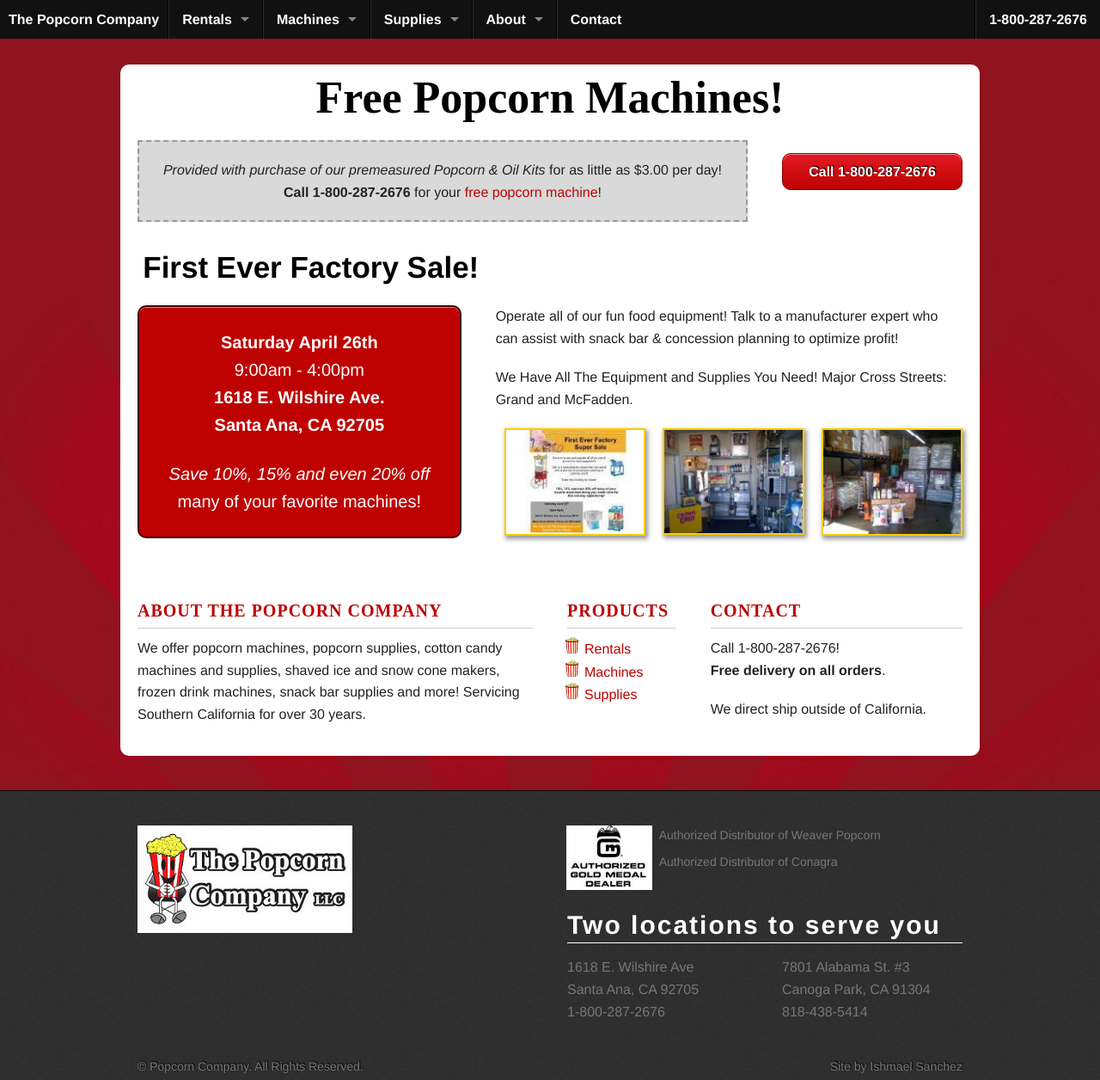
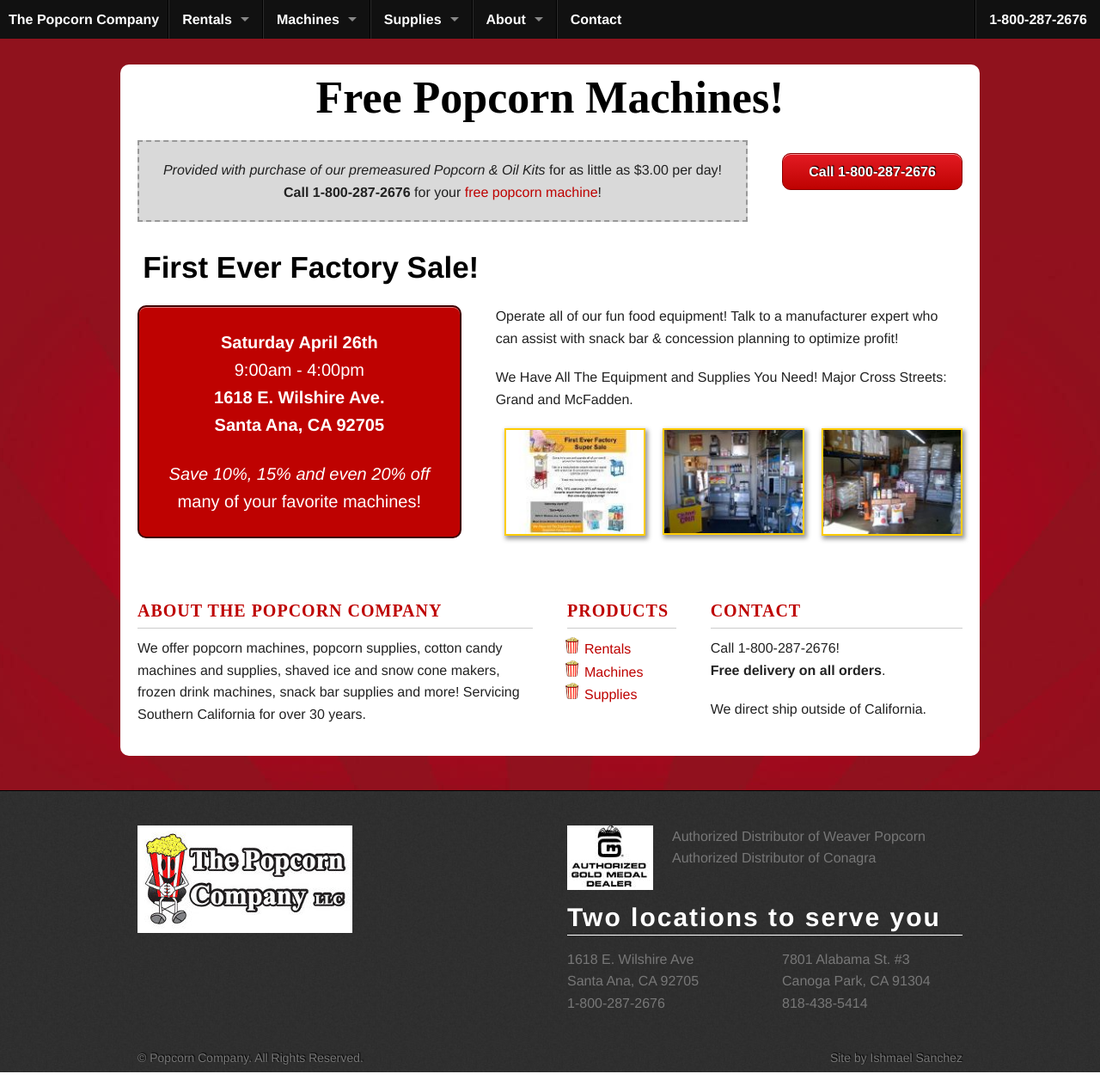
Before and after one commit to popcorncompanyllc/ishmaelsanchez.github.io, a Jekyll site: the page built from index.html, in a window 1280 px wide. Shown: the whole page at 86% size. Built offline with Jekyll 4.4.1, drawn with Linux system fonts in a browser that asks for light colours; some web fonts are replaced; Markdown is read by kramdown in place of the engine named in the settings; the list of posts is cut into pages by our own code.

Commit message:
Update footer link markup

```diff
--- a/_includes/footer.html
+++ b/_includes/footer.html
@@ -29,11 +29,11 @@
         </a>
       </div>
       <div class="large-6 columns large-offset-2">
-        <dl class="sub-nav">
-          <dd><img src="/img/gm-auth-deal.jpg" alt="Gold Medal authorized distribitor"></dd>
-          <dd>Authorized Distributor of Weaver Popcorn</dd>
-          <dd>Authorized Distributor of Conagra</dd>
-        </dl>
+        <ul class="inline-list">
+          <li><img src="/img/gm-auth-deal.jpg" alt="Gold Medal authorized distribitor"></li>
+          <li>Authorized Distributor of Weaver Popcorn</li>
+          <li>Authorized Distributor of Conagra</li>
+        </ul>
         <h3 class="bottom-bar-header">Two locations to serve you</h3>
         <div class="row">
           <div class="large-6 columns" itemprop="address" itemscope itemtype="http://schema.org/PostalAddress">
```
